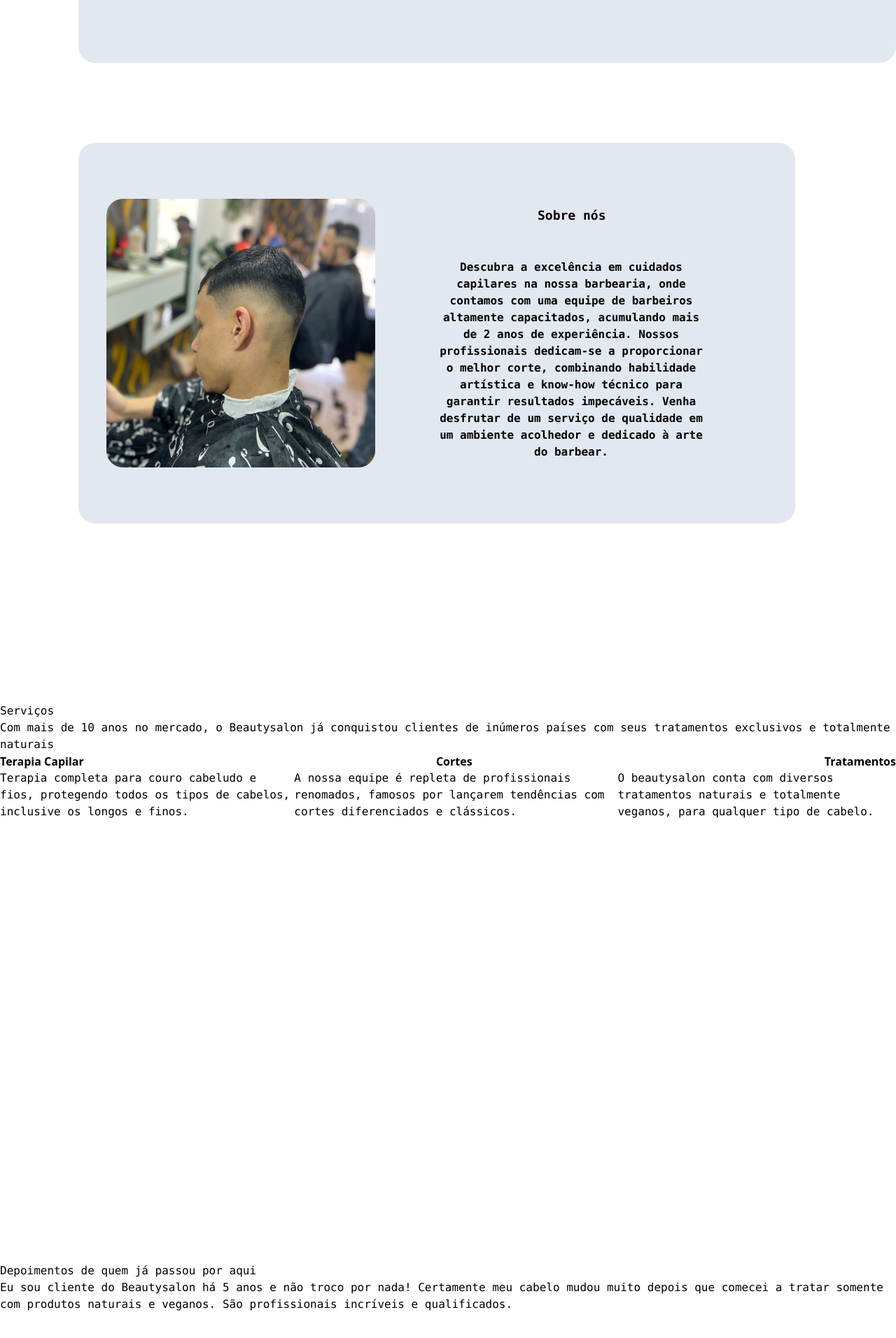
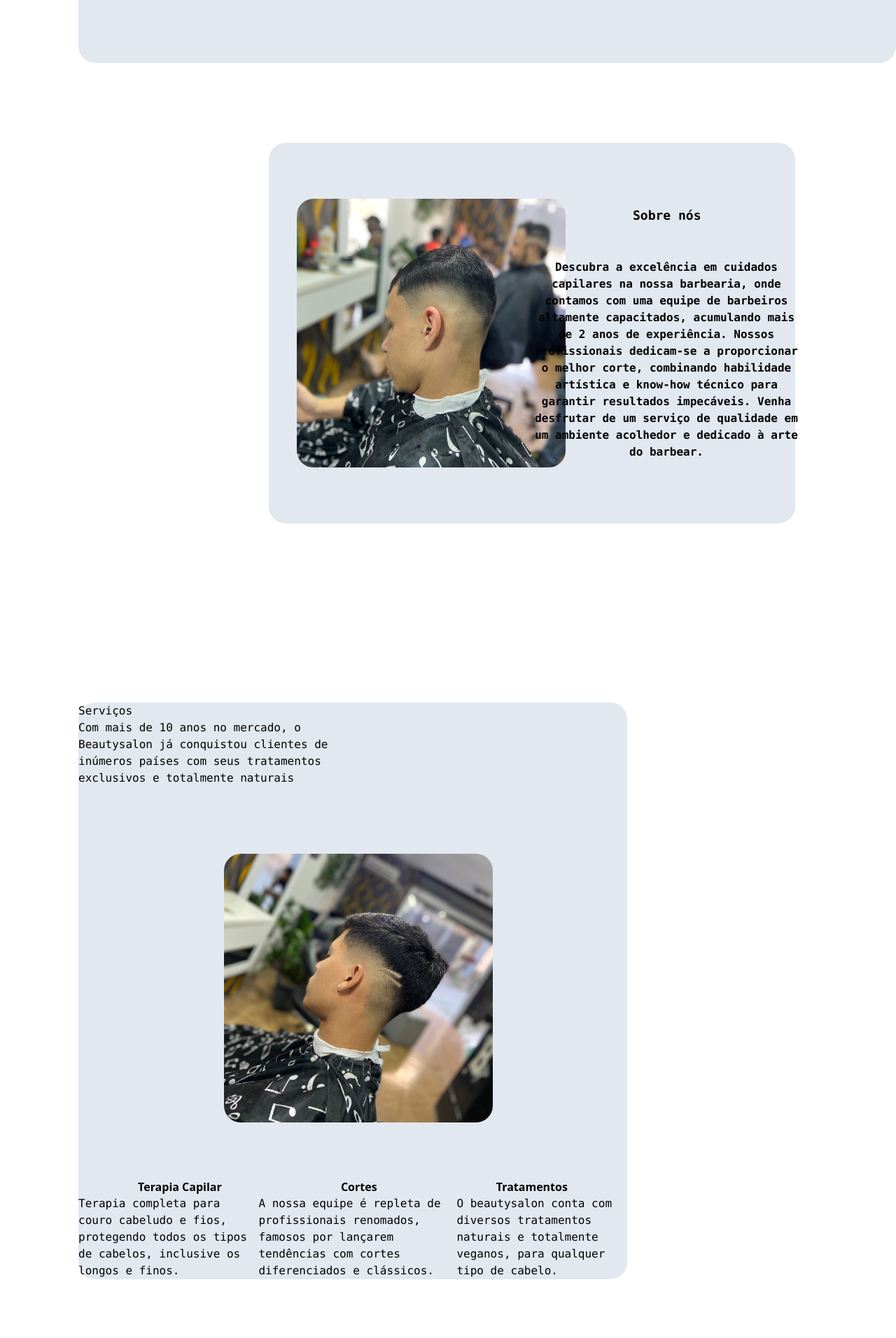
Before and after one commit to ThiagoSilva698/AgendamentoBarbeiro, a Next.js app: page / in a window 1280 px wide. Shown: the part 636-2548 px from the top of the page at 70% size. Built offline with nearby package versions, Linux system fonts and the light colour scheme.

Commit message:
mais 1
progredindo

```diff
--- a/src/app/page.tsx
+++ b/src/app/page.tsx
@@ -8,8 +8,8 @@ export default function Home() {
       <div className='bg-white text-black font-mono'>
         <main className='h-screen ml-28 flex items-center'>
           <div className='grid grid-cols-2 mt-20 bg-slate-200 rounded-3xl'>
-            <div className=''>
-              <h1 className='text-2xl font-extrabold mt-32 ml-28 w-96 mb-'>Conheça a melhor barbearia da zona norte!</h1>
+            <div>
+              <h1 className='text-2xl font-extrabold mt-32 ml-28 w-96'>Conheça a melhor barbearia da zona norte!</h1>
               <h2 className='ml-28 text-lg w-96 mb-16 mt-1'>Um salão exclusivo em Recife, com barbeiros capacitados.</h2>
               <button className='rounded-3xl bg-blue-400 font-bold max-w-xs w-36 hover:translate-x-1 transition ml-28 mb-52'>Agendar um horário</button>
             </div>
@@ -19,7 +19,7 @@ export default function Home() {
           </div>
         </main>
         <section className='h-screen mt-10'>
-          <div className='items-center mr-36 ml-28 mb-16 grid grid-cols-2 bg-slate-200 rounded-3xl'>
+          <div className='items-center mr-36 ml-96 mb-16 grid grid-cols-2 bg-slate-200 rounded-3xl'>
             <div>
               <img className='max-w-xl max-h-96 rounded-3xl mr-52 mt-20 mb-20 ml-10' src="/images/1.jpg" alt="" />
             </div>
@@ -32,16 +32,19 @@ export default function Home() {
           </div>
 
         </section>
-        <section className='h-screen'>
+        <section className='h-96 table mr-96 mb-96 flex flex-col justify-center items-start ml-28 bg-slate-200 rounded-3xl'>
+          <div>
             <h1>
               Serviços
             </h1>
-          <h2>
+            <h2 className='w-96'>
               Com mais de 10 anos no mercado, o Beautysalon já conquistou clientes de inúmeros países com seus tratamentos exclusivos e totalmente naturais
             </h2>
 
+            <img className='max-w-xl max-h-96 rounded-3xl ml-52 mt-24 mr-10' src="/images/3.jpg" alt="" />
+
             <div className=''>
-            <div className='flex items-center justify-between'>
+              <div className='flex items-center justify-around mt-20'>
                 <h2 className='font-sans font-bold'>Terapia Capilar</h2>
                 <h2 className='font-sans font-bold'>Cortes</h2>
                 <h2 className='font-sans font-bold'>Tratamentos</h2>
@@ -51,10 +54,10 @@ export default function Home() {
                 <p>A nossa equipe é repleta de profissionais renomados, famosos por lançarem tendências com cortes diferenciados e clássicos.</p>
                 <p>O beautysalon conta com diversos tratamentos naturais e totalmente veganos, para qualquer tipo de cabelo.</p>
               </div>
-
+            </div>
           </div>
         </section>
-        <section className='h-screen'>
+        <section className='h-96 table mr-96 mb-96 flex flex-col justify-center items-start ml-28 bg-slate-200 rounded-3xl'>
           <h1>Depoimentos de quem já passou por aqui</h1>
           <h2>      Eu sou cliente do Beautysalon há 5 anos e não troco por nada! Certamente meu cabelo mudou muito depois que comecei a tratar somente com produtos naturais e veganos. São profissionais incríveis e qualificados.</h2>
         </section>
```
Lines whose indentation alone changed are shown as unchanged.
